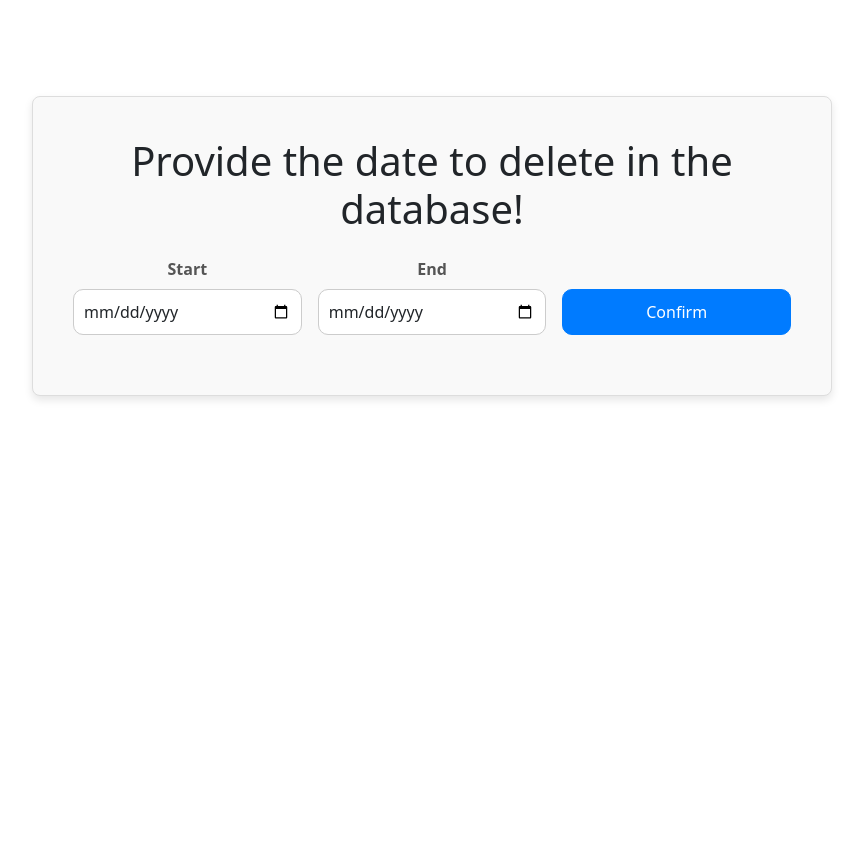
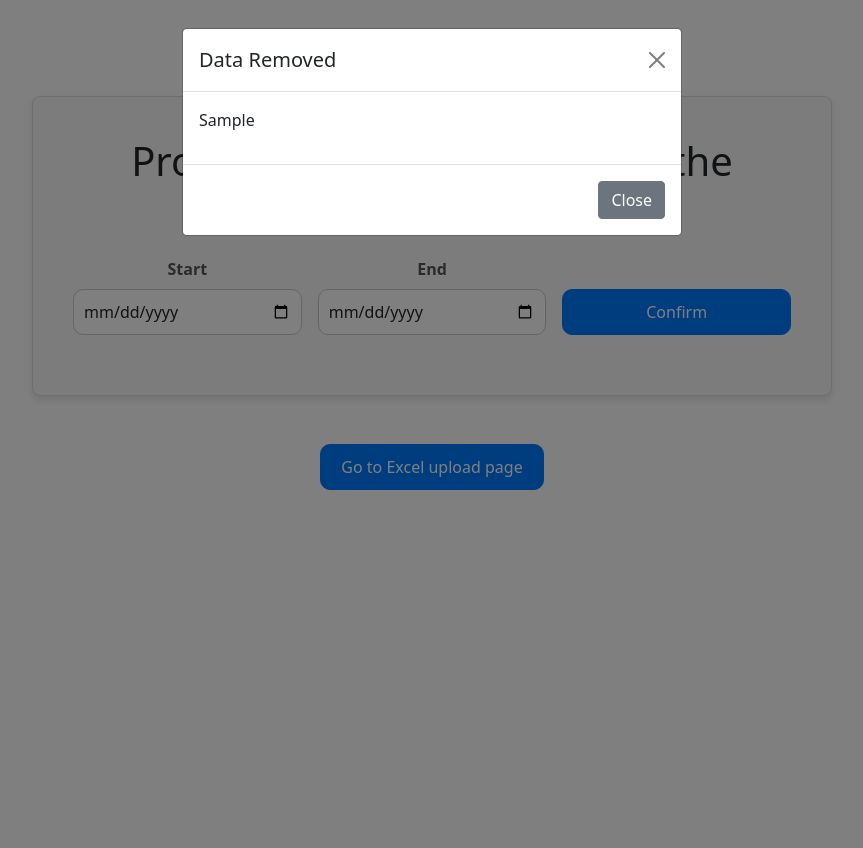
Before and after one commit to shockobinna/totalViewApi, a Django app: template upLoadExcel/loadLoginLogout/templates/homepage.html in a window 1280 px wide. Shown: the whole page, without its empty margins (208-1071 px from the left). After the commit the page ends 490 px from the top, so only its background shows below. Run offline with Django 5.2, Linux system fonts and the light colour scheme; the template is opened without the code that fills it: most values are stand-ins (such as "Sample title", 1, 10 or a date in 2020).

Commit message:
Add go to page button and mysql library

```diff
--- a/upLoadExcel/loadLoginLogout/templates/homepage.html
+++ b/upLoadExcel/loadLoginLogout/templates/homepage.html
@@ -45,6 +45,13 @@
             </form>
         </div>
       </div>
+      <div>
+        <a href="{% url 'uploadExcel' %}" class="btn btn-primary mt-5">Go to Excel upload page</a>
+      </div>
+
+    </div>
+
+
 
   {% if noData %}
   <!-- Modal for No Data (Only Close Button) -->
@@ -56,7 +63,7 @@
                   <button type="button" class="btn-close" data-bs-dismiss="modal" aria-label="Close"></button>
               </div>
               <div class="modal-body">
-                    <p>{{ message }}</p>  <!-- Message will still show, but only a close button is available -->
+                  <p>{{ message }}</p>  <!-- Show message for no data -->
               </div>
               <div class="modal-footer">
                   <button type="button" class="btn btn-secondary" data-bs-dismiss="modal">Close</button>
@@ -65,7 +72,7 @@
       </div>
   </div>
 
-{% else %}
+{% elif message %}
   <!-- Modal for Deletion Confirmation (Two Buttons) -->
   <div class="modal fade" id="myModalMessage" tabindex="-1" aria-labelledby="myModalLabelMessage" aria-hidden="true">
       <div class="modal-dialog">
@@ -75,10 +82,9 @@
                   <button type="button" class="btn-close" data-bs-dismiss="modal" aria-label="Close"></button>
               </div>
               <div class="modal-body">
-                    <p>{{ message }}</p>
+                  <p>{{ message }}</p> <!-- Show the confirmation message -->
                   <form action="{% url 'confirmDelete' %}" method="post">
                       {% csrf_token %}
-                        <input type="hidden" name="modal_data" value="{{ message }}">
                       <input type="hidden" name="start_date" value="{{ start_date }}">
                       <input type="hidden" name="end_date" value="{{ end_date }}">
                       <div class="modal-footer">
@@ -90,7 +96,28 @@
           </div>
       </div>
   </div>
+
+{% elif dataRemoved %}
+  <!-- Modal for Data Removed Successfully -->
+  <div class="modal fade" id="myModalDataRemoved" tabindex="-1" aria-labelledby="myModalLabelDataRemoved" aria-hidden="true" data-redirect="{% url 'uploadExcel' %}">
+      <div class="modal-dialog">
+          <div class="modal-content">
+              <div class="modal-header">
+                  <h5 class="modal-title" id="myModalLabelDataRemoved">Data Removed</h5>
+                  <button type="button" class="btn-close" data-bs-dismiss="modal" aria-label="Close"></button>
+              </div>
+              <div class="modal-body">
+                  <p>{{ dataRemoved }}</p>  <!-- Display the data removed message -->
+              </div>
+              <div class="modal-footer">
+                  <button type="submit" class="btn btn-secondary" data-bs-dismiss="modal">Close</button>
+              </div>
+          </div>
+      </div>
+  </div>
 {% endif %}
+
+
 
 
      <!-- Load jQuery before Bootstrap JS -->
--- a/upLoadExcel/loadLoginLogout/templates/upLoadExcel.html
+++ b/upLoadExcel/loadLoginLogout/templates/upLoadExcel.html
@@ -94,7 +94,7 @@
 
     <!-- Success message with auto and manual close and fade effect -->
     {% if success_message %}
-    <div id="successMessage" class="alert alert-success alert-dismissible fade show mt-3" role="alert">
+    <div id="successMessage" data-redirect="{% url 'home' %}" class="alert alert-success alert-dismissible fade show mt-3" role="alert">
         <strong>Success!</strong> {{ success_message }}
         <button type="button" class="btn-close" aria-label="Close" onclick="closeSuccessMessage()"></button>
     </div>
--- a/upLoadExcel/static/js/showDateConfirmModal.js
+++ b/upLoadExcel/static/js/showDateConfirmModal.js
@@ -24,17 +24,40 @@
 
 
 document.addEventListener("DOMContentLoaded", function () {
-  var noDataModal = document.getElementById('myModalNoData');
-  var messageModal = document.getElementById('myModalMessage');
+  // Function to show a modal if there's a valid message inside it
+  function showModal(modalId, logMessage) {
+      var modal = document.getElementById(modalId);
+      if (modal && modal.querySelector(".modal-body p").textContent.trim() !== "") {
+          new bootstrap.Modal(modal).show();
+          console.log(logMessage);
+          return true; // Stops further modal checks
+      }
+      return false;
+  }
 
-  // Check if the modal exists and contains meaningful content
-  if (noDataModal && noDataModal.querySelector(".modal-body p").textContent.trim() !== "") {
-      var modalInstance = new bootstrap.Modal(noDataModal);
-      modalInstance.show();
-      console.log("No Data modal displayed");
-  } else if (messageModal && messageModal.querySelector(".modal-body p").textContent.trim() !== "") {
-      var modalInstance = new bootstrap.Modal(messageModal);
-      modalInstance.show();
-      console.log("Confirmation modal displayed");
+  // Prioritize showing modals based on the conditions
+  if (showModal('myModalNoData', "No Data modal displayed")) return;
+  if (showModal('myModalMessage', "Confirmation modal displayed")) return;
+  if (showModal('myModalDataRemoved', "Data Removed modal displayed")) return;
+
+});
+
+// Function to handle redirection after Data Removed modal is closed
+function redirectAfterClose() {
+  var dataRemovedModal = document.getElementById('myModalDataRemoved');
+
+  // Check if the modal exists and retrieve the data-redirect attribute
+  if (dataRemovedModal) {
+    var redirectUrl = dataRemovedModal.getAttribute("data-redirect");
+    if (redirectUrl) {
+      // Redirect to the URL
+      window.location.href = redirectUrl;
+    }
   }
-});
+}
+
+// Add event listener for the 'hidden.bs.modal' event, which fires when the modal is fully closed
+var dataRemovedModal = document.getElementById('myModalDataRemoved');
+if (dataRemovedModal) {
+  dataRemovedModal.addEventListener("hidden.bs.modal", redirectAfterClose);
+}
```
Also changed, not shown: upLoadExcel/loadLoginLogout/views.py (+6 -1 lines), upLoadExcel/static/js/uploadfilescript.js (+18 -5 lines), upLoadExcel/db.sqlite3. Lines whose indentation alone changed are shown as unchanged.
